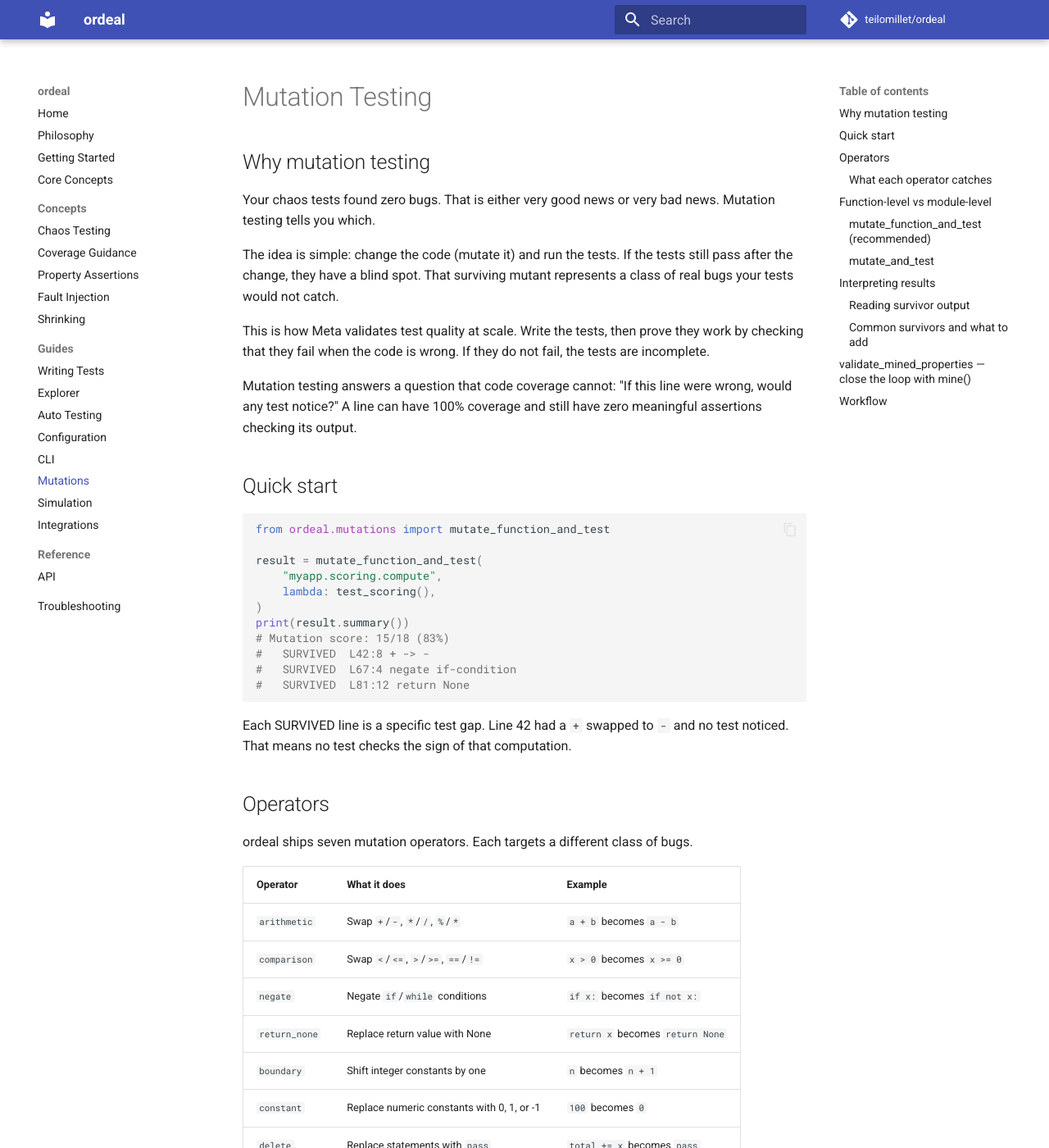
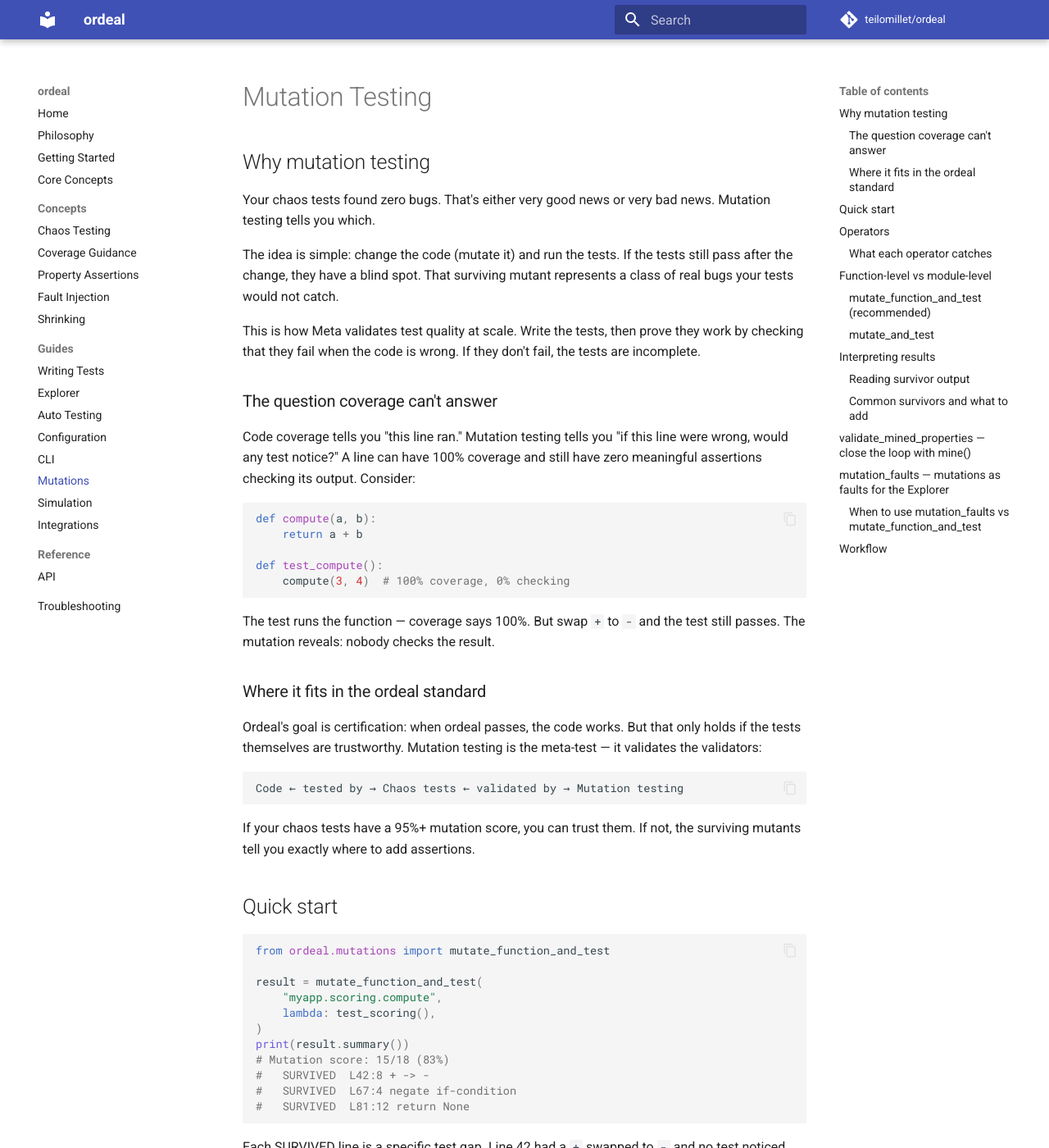
Before and after one commit to teilomillet/ordeal, an MkDocs documentation site: the page built from docs/guides/mutations.md, in a window 1280 px wide and 1400 px high. Shown: the whole window at 82% size. Built offline with MkDocs 1.6.1 and Material for MkDocs 9.7.7, drawn with Linux system fonts in a browser that asks for light colours; comment, search, counter and statistics services are not loaded; some of the changed text lies outside the part shown.

Commit message:
docs: expand mutation testing guide with philosophy, mutation_faults, Explorer integration
- Why section: add the coverage-can't-answer question with concrete
  example (100% coverage, 0% checking), and where mutations fit in
  the ordeal standard (meta-test that validates the validators)
- mutation_faults(): new section explaining PatchFault generation
  from mutants, ChaosTest integration, nemesis-toggled mutations,
  and when to use vs mutate_function_and_test (comparison table)
- API reference: add mutation_faults() signature and example

Co-Authored-By: Claude Opus 4.6 (1M context) <noreply@anthropic.com>

````diff
--- a/docs/guides/mutations.md
+++ b/docs/guides/mutations.md
@@ -2,13 +2,35 @@
 
 ## Why mutation testing
 
-Your chaos tests found zero bugs. That is either very good news or very bad news. Mutation testing tells you which.
+Your chaos tests found zero bugs. That's either very good news or very bad news. Mutation testing tells you which.
 
 The idea is simple: change the code (mutate it) and run the tests. If the tests still pass after the change, they have a blind spot. That surviving mutant represents a class of real bugs your tests would not catch.
 
-This is how Meta validates test quality at scale. Write the tests, then prove they work by checking that they fail when the code is wrong. If they do not fail, the tests are incomplete.
+This is how Meta validates test quality at scale. Write the tests, then prove they work by checking that they fail when the code is wrong. If they don't fail, the tests are incomplete.
 
-Mutation testing answers a question that code coverage cannot: "If this line were wrong, would any test notice?" A line can have 100% coverage and still have zero meaningful assertions checking its output.
+### The question coverage can't answer
+
+Code coverage tells you "this line ran." Mutation testing tells you "if this line were wrong, would any test notice?" A line can have 100% coverage and still have zero meaningful assertions checking its output. Consider:
+
+```python
+def compute(a, b):
+    return a + b
+
+def test_compute():
+    compute(3, 4)  # 100% coverage, 0% checking
+```
+
+The test runs the function — coverage says 100%. But swap `+` to `-` and the test still passes. The mutation reveals: nobody checks the result.
+
+### Where it fits in the ordeal standard
+
+Ordeal's goal is certification: when ordeal passes, the code works. But that only holds if the tests themselves are trustworthy. Mutation testing is the meta-test — it validates the validators:
+
+```
+Code ← tested by → Chaos tests ← validated by → Mutation testing
+```
+
+If your chaos tests have a 95%+ mutation score, you can trust them. If not, the surviving mutants tell you exactly where to add assertions.
 
 ## Quick start
 
@@ -157,6 +179,48 @@ It mines the original function, then mutates it and re-mines each mutant. If a m
 
 This answers the question: "are the properties mine() found strong enough to be useful as tests?"
 
+## mutation_faults — mutations as faults for the Explorer
+
+`mutation_faults()` bridges mutation testing with the Explorer. Instead of running mutations in a loop, it generates PatchFault objects — one per mutant. You can add these to a ChaosTest's fault list, and the nemesis will toggle them during exploration:
+
+```python
+from ordeal.mutations import mutation_faults
+
+# Generate faults from mutants
+mutant_faults = mutation_faults("myapp.scoring.compute", operators=["arithmetic", "comparison"])
+
+# Each entry is (Mutant, PatchFault)
+for mutant, fault in mutant_faults:
+    print(f"{mutant.location} {mutant.description} -> {fault.name}")
+# L42:8 + -> - -> mutant(arithmetic@L42:+ -> -)
+# L67:4 < -> <= -> mutant(comparison@L67:< -> <=)
+```
+
+Use these faults in a ChaosTest to let the Explorer's nemesis toggle mutations during coverage-guided exploration:
+
+```python
+from ordeal import ChaosTest, rule, always
+from ordeal.mutations import mutation_faults
+
+class ScoreChaos(ChaosTest):
+    faults = [mf for _, mf in mutation_faults("myapp.scoring.compute")]
+    swarm = True  # random subset of mutants per run
+
+    @rule()
+    def score(self):
+        result = self.service.compute(3, 4)
+        always(result == 7, "compute is correct")
+```
+
+This is powerful: instead of testing mutants one at a time, the Explorer combines mutation faults with your normal faults, exploring which mutation + fault combinations break invariants. It turns mutation testing from a validation step into an exploration strategy.
+
+### When to use mutation_faults vs mutate_function_and_test
+
+| Approach | Speed | Depth | Use when |
+|---|---|---|---|
+| `mutate_function_and_test` | Fast (one mutant at a time) | Shallow (each mutant tested in isolation) | Quick validation, CI gate |
+| `mutation_faults` + Explorer | Slower (coverage-guided) | Deep (mutations combined with faults + interleavings) | Pre-release, finding subtle interaction bugs |
+
 ## Workflow
 
 Mutation testing fits into a validation loop:
````
Also changed, not shown: docs/reference/api.md (+16 -0 lines).
